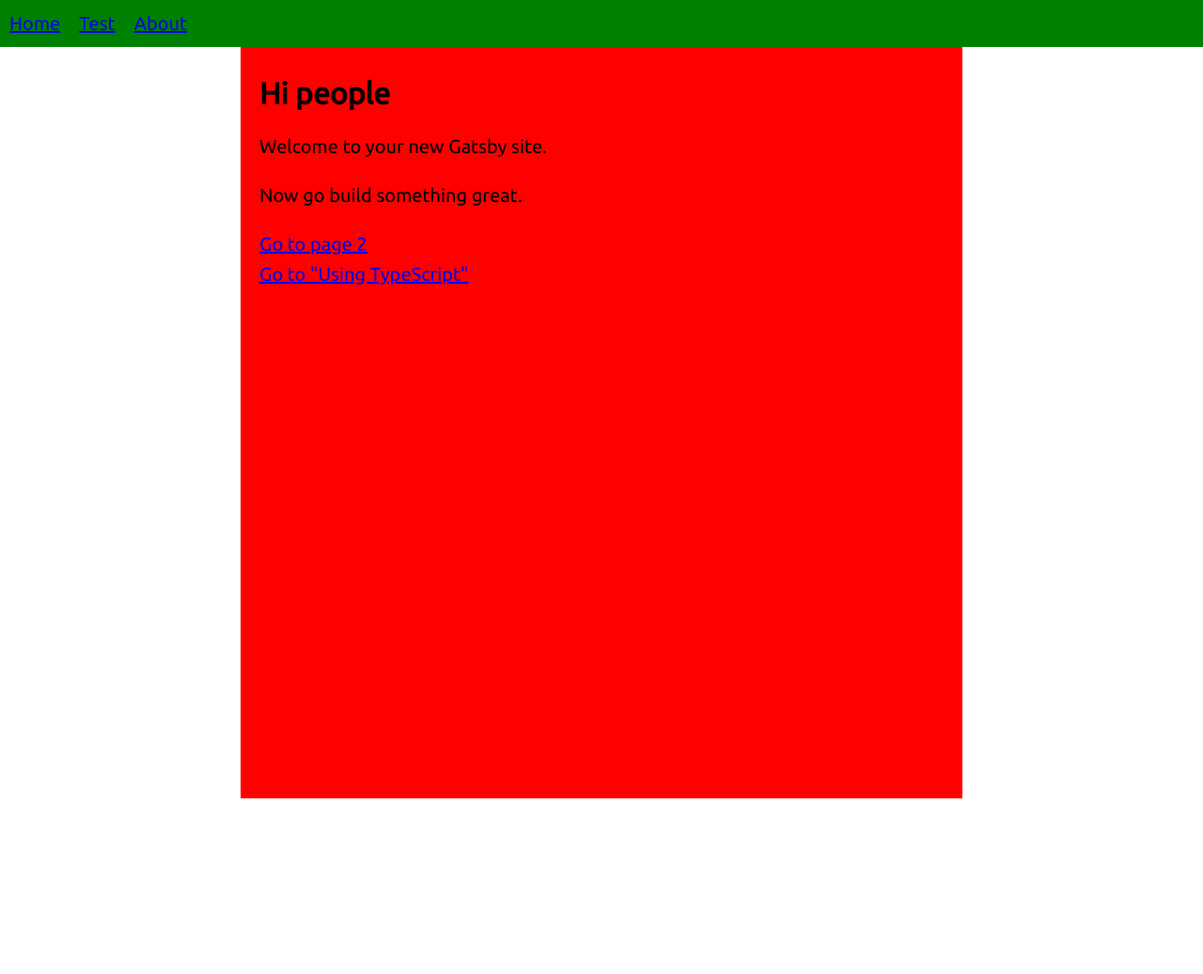
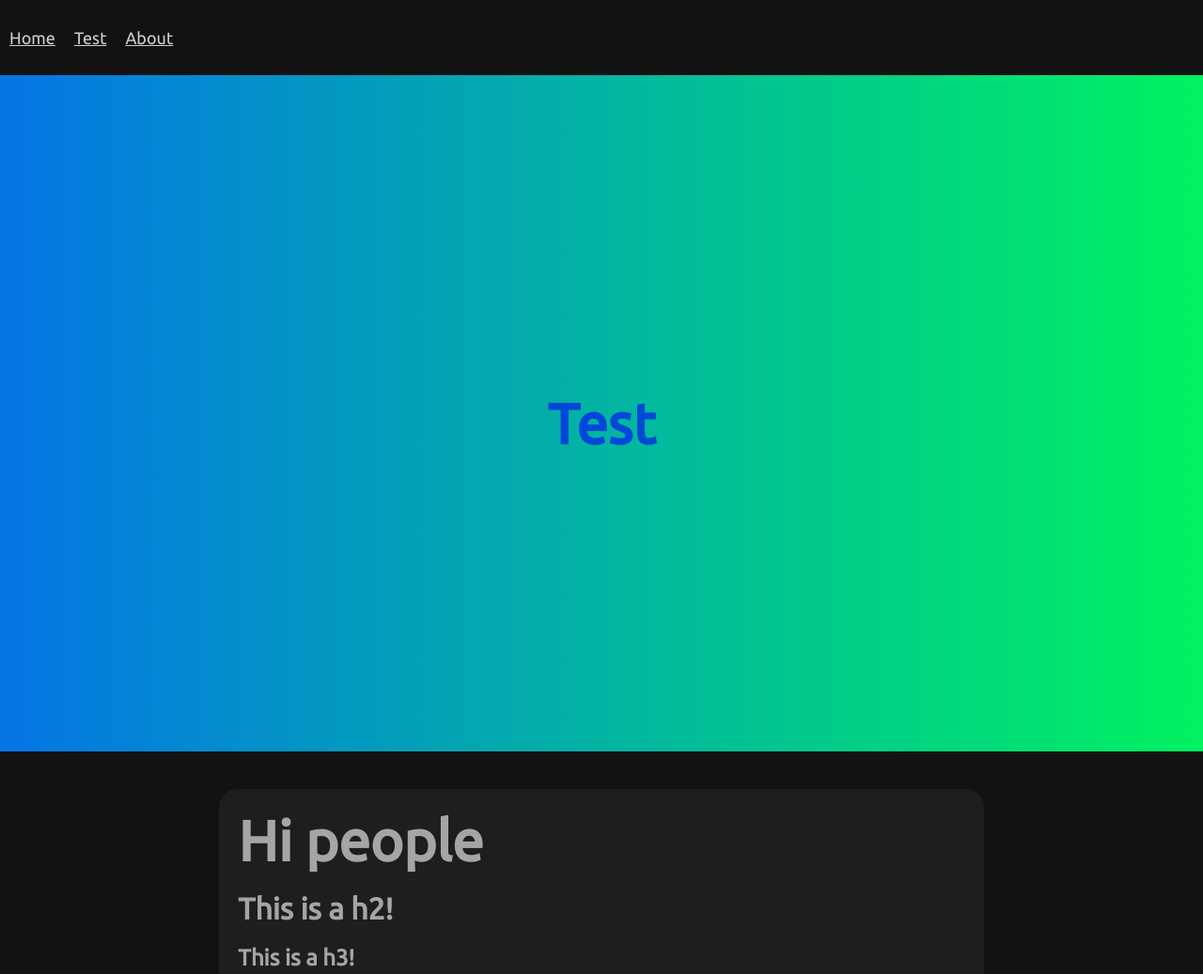
Before and after one commit to HeaGleZone/gatsby-starter-mike, a Gatsby site: page / in a window 1280 px wide. Shown: the top 1037 px of the page at 94% size. Before the commit the page ends 850 px from the top, so only its background shows below. Built offline with nearby package versions, Linux system fonts and the light colour scheme; Gatsby itself is replaced by a stand-in of ours.

Commit message:
Hero first draft

```diff
--- a/src/components/Navbar/styles.ts
+++ b/src/components/Navbar/styles.ts
@@ -13,24 +13,29 @@ interface ContentWrappedProps extends NavbarProps {
   isClicked: boolean;
 }
 
+// * Styles
 const NavbarStyled = styled.div`
   position: relative;
   width: 100%;
-  height: 50px;
+  height: 80px;
   overflow-x: hidden;
+  box-shadow: 0 4px 4px rgba(0, 0, 0, 0.4);
+
+  @media all and (max-width: 800px) {
+    height: 50px;
+  }
 `;
 
-// * Styles
 const Navbar = styled.nav`
   position: absolute;
   width: 100%;
   height: 100%;
   top: 0;
   left: 0;
+  background: ${props => props.theme.backgrounds.secondary};
 `;
 
 const NavbarExtended = styled(Navbar)<NavbarProps>`
-  background: green;
   display: flex;
   flex-direction: row;
   box-sizing: border-box;
@@ -38,7 +43,7 @@ const NavbarExtended = styled(Navbar)<NavbarProps>`
   justify-content: space-between;
   justify-content: flex-start;
   align-items: center;
-  z-index: ${props => (props.isHidden ? -1 : 1)};
+  z-index: ${props => (props.isHidden ? 100 : 200)};
 
   & a {
     padding: 0 10px;
@@ -49,23 +54,22 @@ const NavbarExtended = styled(Navbar)<NavbarProps>`
 
   /* Overloads Overflow checks if under max-width */
   @media screen and (max-width: 800px) {
-    z-index: -1;
+    z-index: 200;
   }
 `;
 
 const NavbarWrappedStyled = styled(Navbar)<NavbarProps>`
-  background: orange;
   display: flex;
   flex-direction: row;
   box-sizing: border-box;
   justify-content: flex-end;
   align-items: center;
 
-  z-index: ${props => (props.isHidden ? -1 : 1)};
+  z-index: ${props => (props.isHidden ? 100 : 200)};
 
   /* Overloads Overflow checks if under max-width */
   @media screen and (max-width: 800px) {
-    z-index: 1;
+    z-index: 200;
   }
 `;
 
@@ -85,7 +89,7 @@ const Line = styled.div`
   width: 100%;
   height: 2px;
   display: block;
-  background: black;
+  background: white;
   position: absolute;
 `;
 
@@ -112,9 +116,10 @@ const Bottom = styled(Line)<ButtonProps>`
 const ContentWrapped = styled.div<ContentWrappedProps>`
   position: fixed;
   /* 108px = 36px button * 3 */
-  width: calc(100vw - 108px);
+  max-width: calc(100vw - 108px);
   height: 100vh;
-  background: black;
+  background: ${props => props.theme.backgrounds.secondary};
+  border-right: 2px solid rgba(0, 0, 0, 0.4);
   top: 0;
   left: 0;
   overflow-y: auto;
@@ -126,16 +131,17 @@ const ContentWrapped = styled.div<ContentWrappedProps>`
   flex-direction: column;
   justify-content: flex-start;
   opacity: ${props => (props.isHidden ? 0 : 1)};
+  z-index: 200;
 
   & a {
-    font-size: 28px;
-    margin: 1em 0.4em 0 0.4em;
+    font-size: 24px;
+    margin: 1em 2em 0 2em;
     word-break: break-all;
     white-space: normal;
     text-transform: capitalize;
 
     &:last-child {
-      margin: 1em 0.4em 1em 0.4em;
+      margin: 1em 2em 1em 2em;
     }
   }
 
--- /dev/null
+++ b/src/containers/Hero/Hero.tsx
@@ -0,0 +1,11 @@
+import React from 'react';
+
+import { HeroStyled } from './styles';
+
+const Hero: React.FC = () => (
+  <HeroStyled>
+    <h1>Test</h1>
+  </HeroStyled>
+);
+
+export default Hero;
--- /dev/null
+++ b/src/containers/Hero/styles.ts
@@ -0,0 +1,51 @@
+import styled from 'styled-components';
+
+const HeroStyled = styled.div`
+  position: relative;
+  width: 100%;
+  height: calc(100vh - 80px);
+  /* clip-path: ellipse(180% 100% at 50% 0%); */
+  display: flex;
+  justify-content: center;
+  align-items: center;
+
+  background: #00f260; /* fallback for old browsers */
+  background: -webkit-linear-gradient(
+    to right,
+    #0575e6,
+    #00f260
+  ); /* Chrome 10-25, Safari 5.1-6 */
+  background: linear-gradient(
+    to right,
+    #0575e6,
+    #00f260
+  ); /* W3C, IE 10+/ Edge, Firefox 16+, Chrome 26+, Opera 12+, Safari 7+ */
+
+  /* &::before {
+    content: '';
+    display: block;
+    position: absolute;
+    top: 0;
+    left: 0;
+    width: 100%;
+    height: 100%;
+    background: rgba(0, 0, 0, 0.4);
+    z-index: 0;
+  } */
+
+  & > * {
+    position: relative;
+    z-index: 1;
+  }
+
+  & h1 {
+    /* opacity: 1; */
+    color: blue;
+  }
+
+  @media all and (max-width: 800px) {
+    height: calc(100vh - 50px);
+  }
+`;
+
+export { HeroStyled };
--- a/src/containers/Layout/Layout.tsx
+++ b/src/containers/Layout/Layout.tsx
@@ -1,17 +1,21 @@
 import React from 'react';
+import { ThemeProvider } from 'styled-components';
+
+import { mainTheme } from '../../themes/main-theme';
 
 import '../../themes/index.css';
 import GlobalStyle from '../../themes/global-style';
 import { MainContainer } from './styles';
 
 import { Navbar } from '../../components';
+import { Hero } from '../';
 
 interface Props {
   allowAsides?: {
     left?: boolean;
     right?: boolean;
   };
-  width?: number;
+  mainFlex?: number;
 }
 
 const defaultProps: Props = {
@@ -19,25 +23,26 @@ const defaultProps: Props = {
     left: false,
     right: false,
   },
-  width: 60,
+  mainFlex: 4,
 };
 
 const Layout: React.FC<Props> = ({
   children,
   allowAsides = defaultProps.allowAsides,
-  width = defaultProps.width,
+  mainFlex = defaultProps.mainFlex,
 }) => (
-  <>
+  <ThemeProvider theme={mainTheme}>
     <GlobalStyle />
     <header>
       <Navbar />
+      <Hero />
     </header>
-    <MainContainer allowAsides={allowAsides} width={width || 0}>
-      {allowAsides!.left && <aside></aside>}
+    <MainContainer allowAsides={allowAsides} mainFlex={mainFlex as number}>
+      <aside></aside>
       <main>{children}</main>
-      {allowAsides!.right && <aside></aside>}
+      <aside></aside>
     </MainContainer>
-  </>
+  </ThemeProvider>
 );
 
 export default Layout;
--- a/src/containers/Layout/styles.ts
+++ b/src/containers/Layout/styles.ts
@@ -1,10 +1,11 @@
 import styled from 'styled-components';
 
 interface MainContainerProps {
+  mainFlex: number;
   allowAsides?: {
     left?: boolean;
+    right?: boolean;
   };
-  width: number;
 }
 
 const MainContainer = styled.div<MainContainerProps>`
@@ -12,15 +13,22 @@ const MainContainer = styled.div<MainContainerProps>`
   flex-direction: row;
 
   margin-right: 0;
-  margin-left: ${props =>
-    props.allowAsides!.left ? 0 : `${(100 - props.width) / 2}vw`};
 
   & main {
-    width: ${props => `${props.width}vw`};
+    border-radius: 20px;
+    flex: ${props => props.mainFlex};
   }
 
   & aside {
-    width: ${props => `${(100 - props.width) / 2}vw`};
+    flex: 1;
+  }
+
+  & aside:nth-child(1) {
+    opacity: ${props => (props.allowAsides!.left ? 1 : 0)};
+  }
+
+  & aside:nth-child(3) {
+    opacity: ${props => (props.allowAsides!.right ? 1 : 0)};
   }
 
   @media all and (max-width: 800px) {
@@ -28,6 +36,7 @@ const MainContainer = styled.div<MainContainerProps>`
     margin: 0;
 
     & main {
+      border-radius: 0px;
       order: 1;
     }
 
@@ -37,8 +46,8 @@ const MainContainer = styled.div<MainContainerProps>`
 
     & main,
     & aside {
-      width: 100%;
-      max-width: 100vw;
+      width: calc(100% - 20px);
+      max-width: 100%;
       min-height: auto;
     }
   }
--- a/src/containers/index.ts
+++ b/src/containers/index.ts
@@ -1,3 +1,4 @@
 import Layout from './Layout/Layout';
+import Hero from './Hero/Hero';
 
-export { Layout };
+export { Layout, Hero };
--- a/src/pages/index.tsx
+++ b/src/pages/index.tsx
@@ -6,6 +6,8 @@ import { Layout } from '../containers/';
 const IndexPage = () => (
   <Layout>
     <h1>Hi people</h1>
+    <h2>This is a h2!</h2>
+    <h3>This is a h3!</h3>
     <p>Welcome to your new Gatsby site.</p>
     <p>Now go build something great.</p>
     <Link to="/page-2/">Go to page 2</Link> <br />
--- a/src/themes/global-style.ts
+++ b/src/themes/global-style.ts
@@ -4,28 +4,90 @@ const GlobalStyle = createGlobalStyle`
   body, html {
     margin: 0;
     padding: 0;
-    width: 100vw;
+    width: 100%;
     font-family: 'Ubuntu', sans-serif;
-    overflow-x: hidden;
+    background: ${props => props.theme.backgrounds.secondary};
+    color: ${props => props.theme.colors.primary};
   }
 
   a, p, li {
-    font-size: 20px;
+    font-size: 18px;
     line-height: 1.6em;
+    opacity: 0.8;
+    color: ${props => props.theme.colors.primary};
+  }
+
+  h1, h2, h3, h4, h5, h6 {
+    opacity: 0.6;
+    color: ${props => props.theme.colors.secondary};
+  }
+
+  h1 {
+    font-size: 60px;
+    margin-bottom: 20px;
+  }
+
+  h2 {
+    font-size: 32px;
+    margin: 20px 0;
+  }
+
+  h3 {
+    font-size: 24px;
+    margin: 20px 0;
   }
 
   main {
     height: 100%;
-    min-height: 100vh;
+    margin-top: 40px;
+    margin-bottom: 40px;
+    min-height: calc(100vh - 160px);
     box-sizing: border-box;
-    padding: 10px 20px;
-    background: red;
+    padding: 20px;
+    background: ${props => props.theme.backgrounds.primary};
+
+    & *:first-child {
+      margin-top: 0;
+    }
   }
 
   aside {
     height: 100%;
-    min-height: 100vh;
-    background: blue;
+    margin-top: 40px;
+    margin-bottom: 40px;
+    min-height: calc(100vh - 160px);
+    background: ${props => props.theme.backgrounds.secondary};
+    box-sizing: border-box;
+    padding: 20px 20px;
+  }
+
+  @media all and (max-width: 800px) {
+    main {
+      margin: 10px;
+      min-height: calc(100vh - 80px);
+    }
+
+    aside {
+      min-height: 0;
+    }
+
+    main, aside {
+      padding: 20px 10px;
+    }
+
+    h1 {
+      font-size: 40px;
+    }
+
+    h2 {
+      font-size: 28px;
+      margin: 20px 0;
+    }
+
+    h3 {
+      font-size: 20px;
+      margin: 20px 0;
+    }
   }
 `;
 
--- /dev/null
+++ b/src/themes/main-theme.ts
@@ -0,0 +1,16 @@
+import { DefaultTheme } from 'styled-components';
+
+const mainTheme: DefaultTheme = {
+  colors: {
+    primary: 'white',
+    secondary: 'white',
+    links: 'red',
+  },
+
+  backgrounds: {
+    primary: '#1e1e1e',
+    secondary: '#121212',
+  },
+};
+
+export { mainTheme };
```
Also changed, not shown: src/images/shatter.gif (added).
